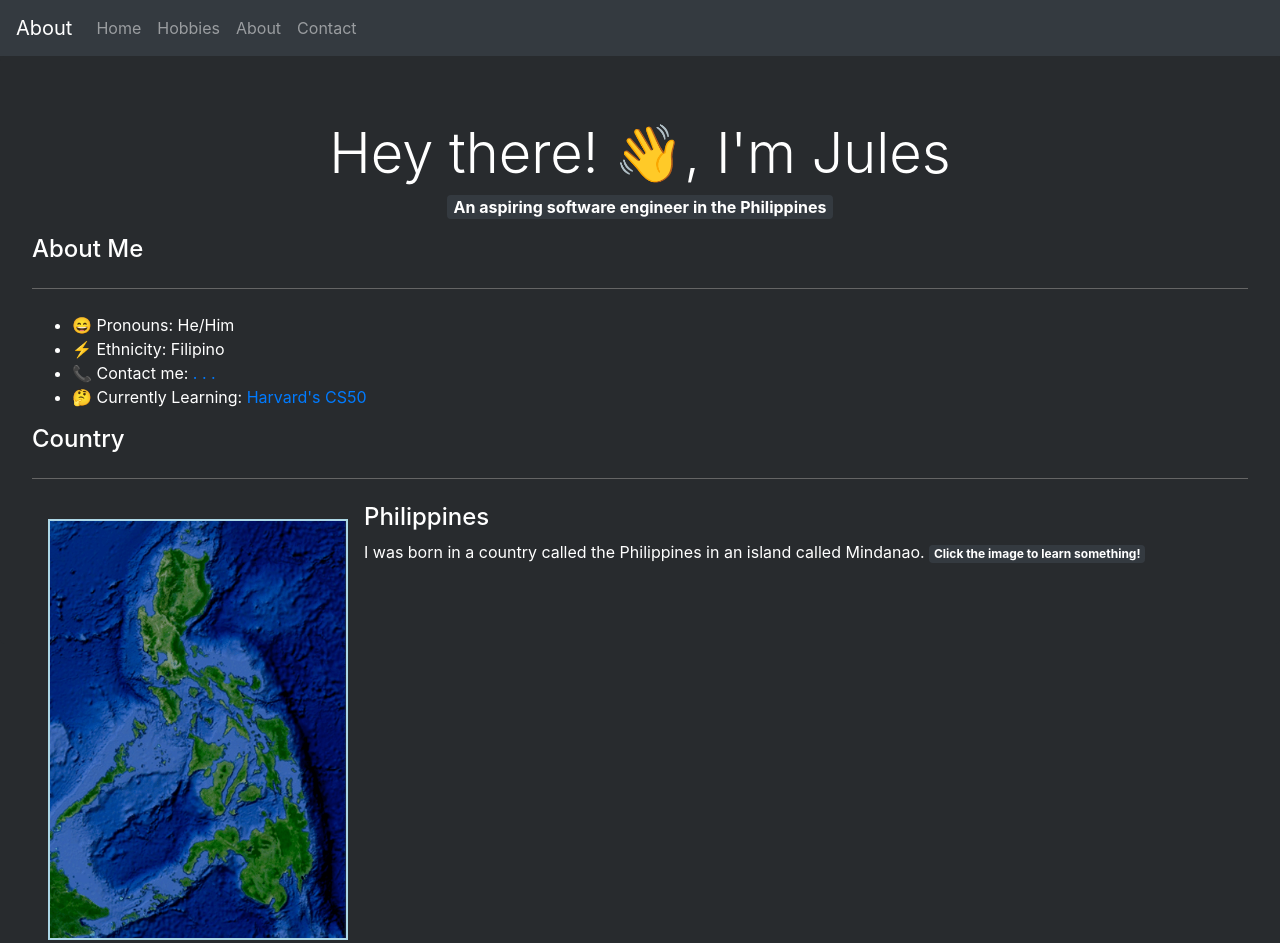
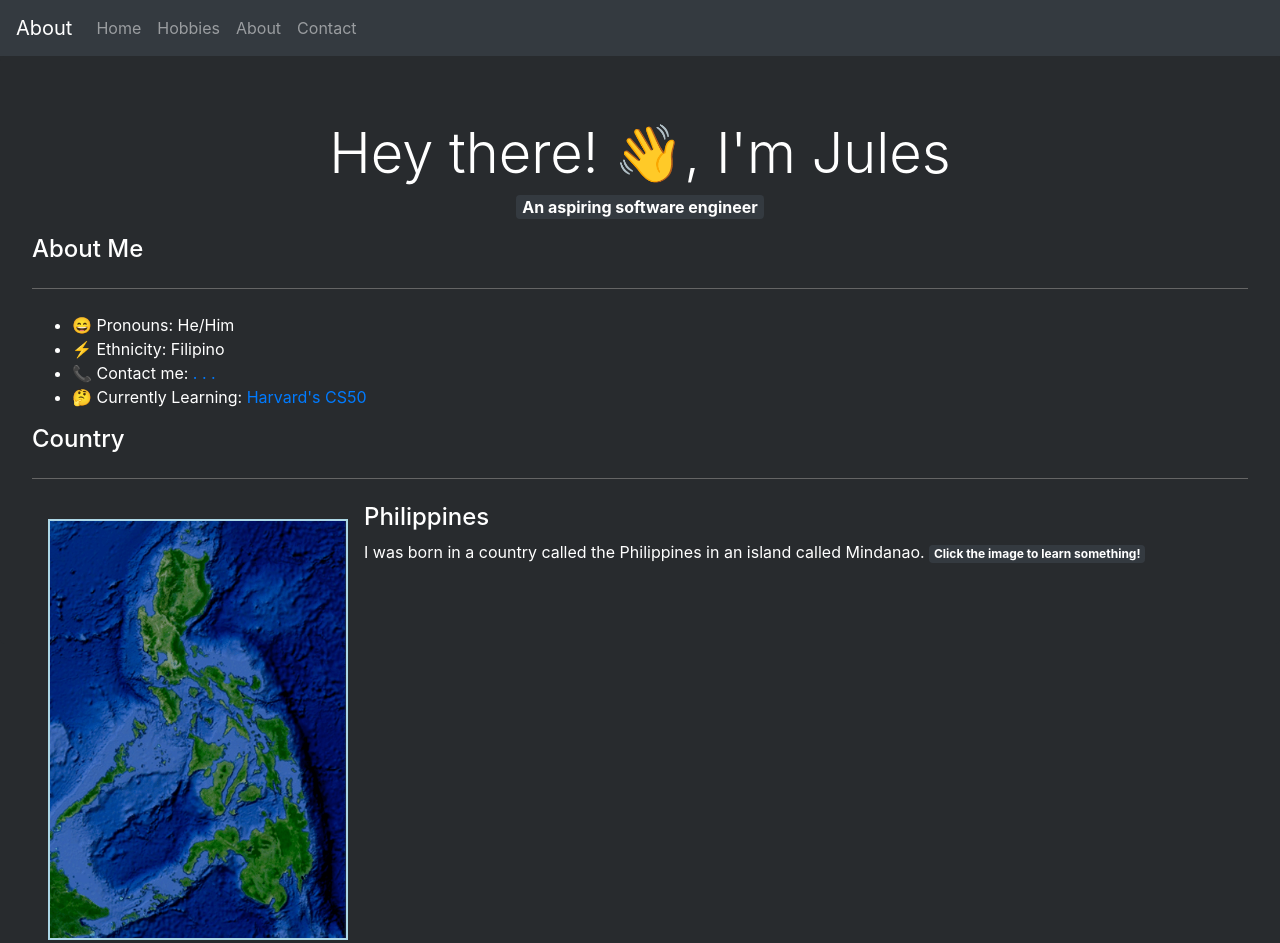
Before and after one commit to Jolsefu/Jolsefu.github.io, a plain HTML site: page about.html in a window 1280 px wide. Drawn offline with nearby package versions, Linux system fonts and the light colour scheme.

Commit message:
Update about.html

```diff
--- a/about.html
+++ b/about.html
@@ -40,7 +40,7 @@
             <div class="jumbotron">
                 <div class="text-center">
                     <h1 class="display-4">Hey there! 👋, I'm Jules</h1>
-                    <p><span class="badge badge-dark small-badge">An aspiring software engineer in the Philippines</span></p>
+                    <p><span class="badge badge-dark small-badge">An aspiring software engineer</span></p>
                 </div>
                 <div class="about-me">
                     <h4 class="display-5">About Me</h4>
```
